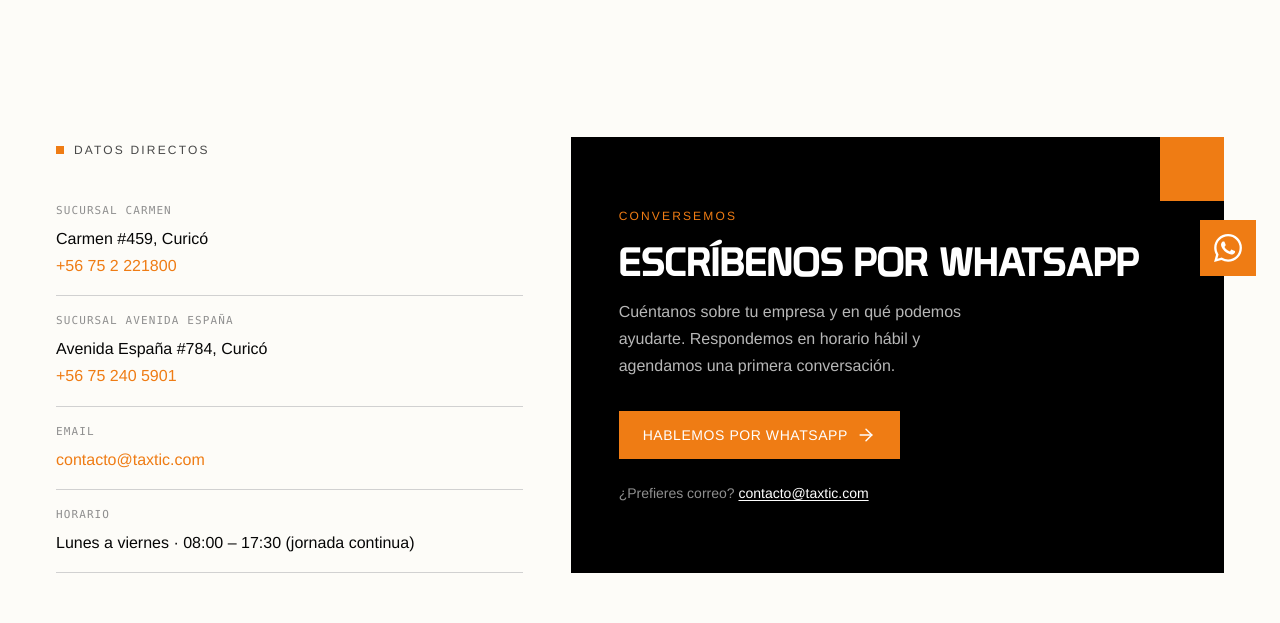
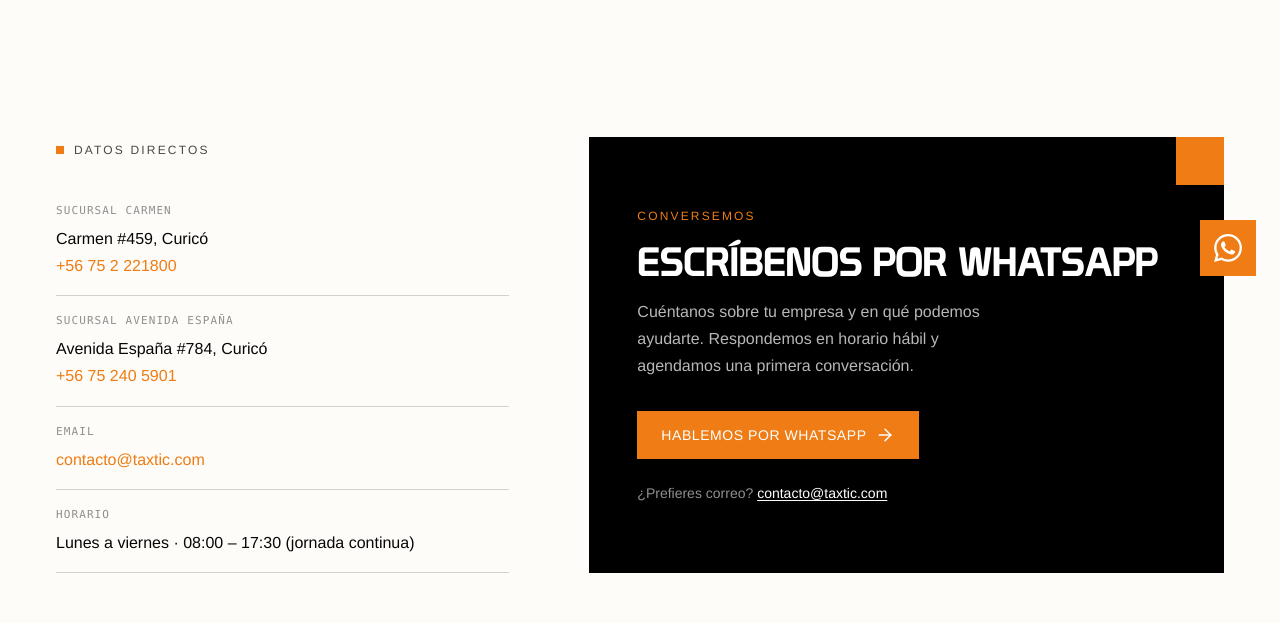
Before and after one commit to TAXTIC/landing-taxtic, a Next.js app: page /en/contacto in a window 1280 px wide. Shown: the part 500-1123 px from the top of the page. Built offline with nearby package versions, Linux system fonts and the light colour scheme.

Commit message:
💄 style(nosotros,contacto): cuadrado en eyebrows, gap del grid, corner whatsapp y fix de scroll-offset

```diff
--- a/src/app/[locale]/contacto/page.tsx
+++ b/src/app/[locale]/contacto/page.tsx
@@ -34,6 +34,7 @@ export default async function ContactoPage({ params }: Props) {
         <SectionHeader
           as="h1"
           display
+          eyebrowAccent
           eyebrow={contact.hero.eyebrow}
           title={contact.hero.title}
           accentWord={contact.hero.accentWord}
@@ -42,7 +43,7 @@ export default async function ContactoPage({ params }: Props) {
       </Section>
 
       <Section variant="light">
-        <div className="grid grid-cols-1 gap-8 lg:grid-cols-[1fr_1.4fr] lg:gap-12">
+        <div className="grid grid-cols-1 gap-8 lg:grid-cols-[1fr_1.4fr] lg:gap-20">
           <ContactDataColumn
             content={contact.dataColumn}
             branches={site.branches}
--- a/src/app/[locale]/nosotros/page.tsx
+++ b/src/app/[locale]/nosotros/page.tsx
@@ -44,6 +44,7 @@ export default async function NosotrosPage({ params }: Props) {
         <SectionHeader
           as="h1"
           display
+          eyebrowAccent
           eyebrow={t("hero.eyebrow")}
           title={t("hero.title")}
           accentWord={t("hero.accentWord")}
--- a/src/components/sections/LocationTeaser.tsx
+++ b/src/components/sections/LocationTeaser.tsx
@@ -108,6 +108,7 @@ export function LocationTeaser({
         <div
           ref={ref}
           className="relative aspect-[3/4] w-full overflow-hidden bg-(--surface-inverse)"
+          style={{ position: "relative" }}
         >
           <motion.div
             className="absolute inset-x-0 -inset-y-[6%]"
--- a/src/components/sections/ManifestoBlock.tsx
+++ b/src/components/sections/ManifestoBlock.tsx
@@ -25,7 +25,8 @@ export function ManifestoBlock({
       <Reveal mode="scroll">
         <div className="grid items-center gap-12 lg:grid-cols-2 lg:gap-20">
           <div className="flex flex-col gap-6">
-            <span className="label-upper text-(--foreground-muted)">
+            <span className="label-upper inline-flex items-center gap-2.5 text-(--foreground-muted)">
+              <span className="inline-block size-2 bg-(--brand-orange)" aria-hidden="true" />
               {eyebrow}
             </span>
             <h2 className="font-display font-normal uppercase tracking-tight text-3xl leading-[1.05] sm:text-4xl lg:text-5xl text-(--foreground)">
--- a/src/components/sections/WhatsAppPanel.tsx
+++ b/src/components/sections/WhatsAppPanel.tsx
@@ -26,7 +26,7 @@ export function WhatsAppPanel({
   return (
     <div className="relative flex flex-col justify-center overflow-hidden bg-(--surface-inverse) p-10 lg:p-12">
       <span
-        className="absolute right-0 top-0 size-16 bg-(--brand-orange)"
+        className="absolute right-0 top-0 size-12 bg-(--brand-orange)"
         aria-hidden="true"
       />
       <span className="label-upper text-(--brand-orange)">
```
